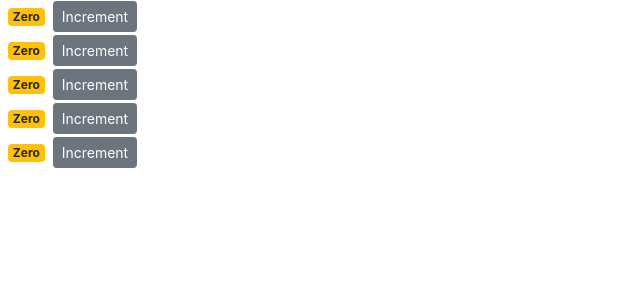
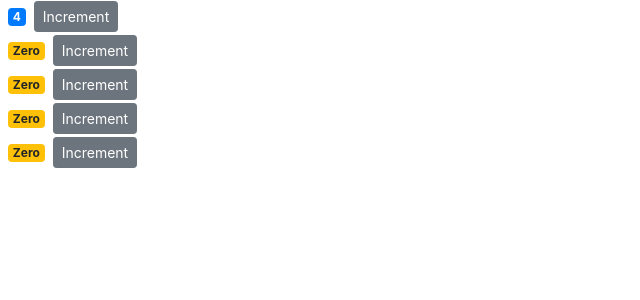
Before and after one commit to ArgieOlendan/counter-app-react, a React (Create React App) app: page / in a window 1280 px wide. Shown: the top 300 px of the page, without its empty margins (0-640 px from the left). Built offline with nearby package versions, Linux system fonts and the light colour scheme.

Commit message:
passing data to components

```diff
--- a/src/components/counter.jsx
+++ b/src/components/counter.jsx
@@ -2,8 +2,7 @@
 
 class Counter extends Component {
   state = {
-    count: 0,
-    tags: ["tag1", "tag2", "tag3"],
+    value: this.props.value,
   };
 
   // constructor() {
@@ -12,7 +11,7 @@
   // }
 
   handleIncrement = () => {
-    this.setState({ count: this.state.count + 1 });
+    this.setState({ value: this.state.value + 1 });
   };
 
   render() {
@@ -31,13 +30,13 @@
 
   getBadgeClasses() {
     let classes = "badge m-2 badge-";
-    classes += this.state.count === 0 ? "warning" : "primary";
+    classes += this.state.value === 0 ? "warning" : "primary";
     return classes;
   }
 
   formatCount() {
-    const { count } = this.state;
-    return count === 0 ? "Zero" : count;
+    const { value } = this.state;
+    return value === 0 ? "Zero" : value;
   }
 }
 
--- a/src/components/counters.jsx
+++ b/src/components/counters.jsx
@@ -4,7 +4,7 @@
 class Counters extends Component {
   state = {
     counters: [
-      { id: 1, value: 0 },
+      { id: 1, value: 4 },
       { id: 2, value: 0 },
       { id: 3, value: 0 },
       { id: 4, value: 0 },
@@ -16,7 +16,7 @@
     return (
       <div>
         {this.state.counters.map((counter) => (
-          <Counter key={counter.id} />
+          <Counter key={counter.id} value={counter.value} selected={true} />
         ))}
       </div>
     );
```
Also changed, not shown: 1 other file (tests, documents, lock files or other folders).
